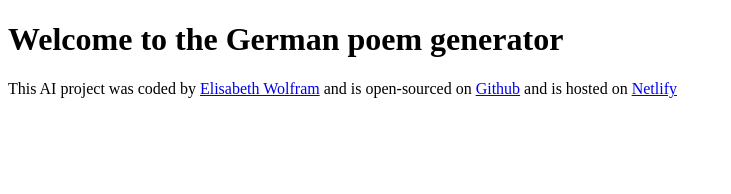
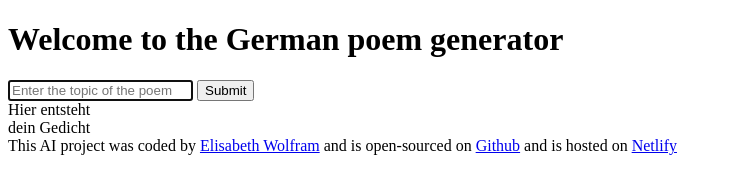
Before and after one commit to elisabethwfm/german-poems-generator, a plain HTML site: page index.html in a window 1280 px wide. Shown: the whole page, without its empty margins (0-731 px from the left). Drawn offline with Linux system fonts and the light colour scheme.

Commit message:
added the html structure

```diff
--- a/index.html
+++ b/index.html
@@ -7,7 +7,28 @@
     <link rel="stylesheet" href="src/styles.css" />
   </head>
   <body>
-    <h1>Welcome to the German poem generator</h1>
+    <header>
+      <h1>Welcome to the German poem generator</h1>
+    </header>
+
+    <main>
+      <form>
+        <input
+          type="text"
+          name=""
+          id=""
+          placeholder="Enter the topic of the poem"
+          autofocus
+          required
+        />
+        <input type="submit" name="" id="" />
+      </form>
+      <div id="poem">
+        Hier entsteht
+        <br />
+        dein Gedicht
+      </div>
+    </main>
 
     <footer>
       This AI project was coded by
```
